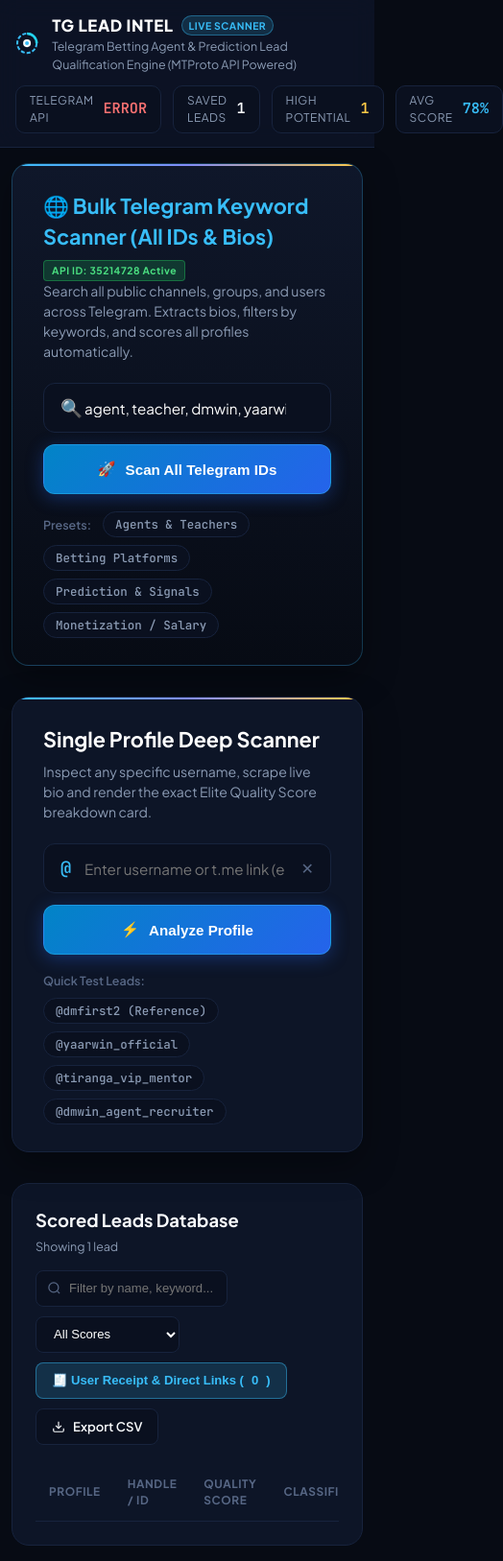
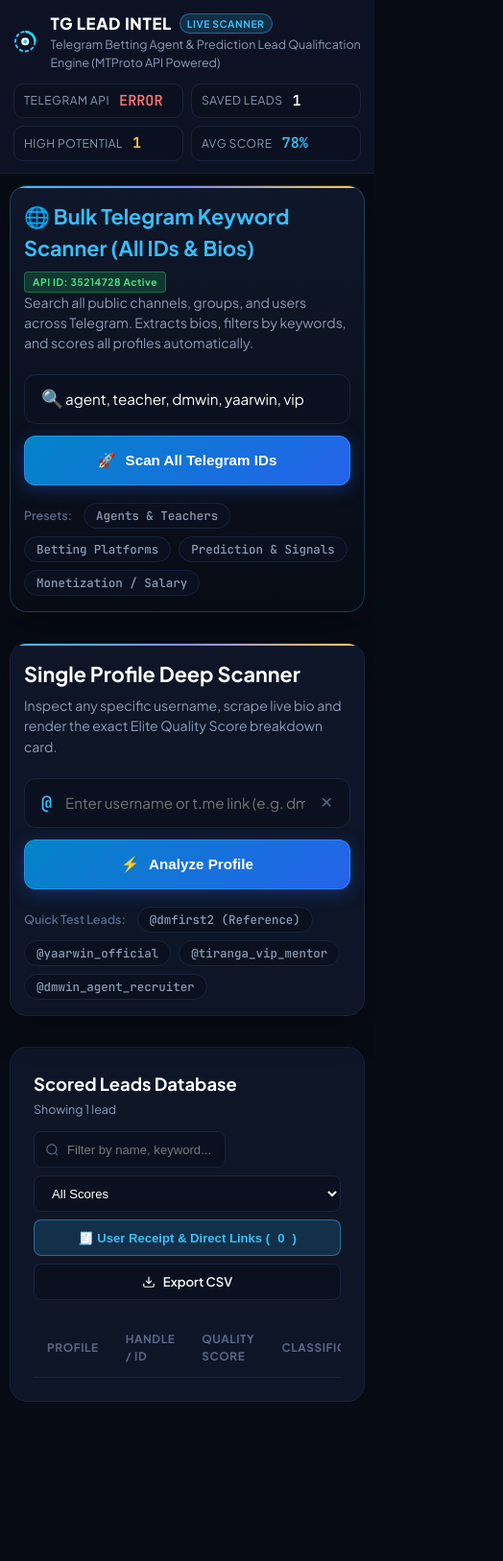
Before and after one commit to lordshiva09/tg-lead-intelligence, a website: page public/index.html in a window 390 px wide. Shown: the whole page at 96% size, 524 px wide, since content can reach past the window. After the commit the page ends 1473 px from the top, so only its background shows below. Drawn offline with Linux system fonts and the light colour scheme; no server answers.

Commit message:
feat: optimize responsive layout and touch interactions for mobile screens

```diff
--- a/public/css/style.css
+++ b/public/css/style.css
@@ -935,21 +935,59 @@ body {
 
 @media (max-width: 768px) {
   .top-nav {
-    padding: 0 16px;
+    padding: 12px 14px;
     height: auto;
-    padding-top: 14px;
-    padding-bottom: 14px;
     flex-direction: column;
-    align-items: flex-start;
+    align-items: stretch;
     gap: 12px;
   }
+  .nav-stats {
+    display: flex;
+    flex-wrap: wrap;
+    gap: 8px;
+    justify-content: space-between;
+  }
+  .stat-pill {
+    flex: 1 1 45%;
+    padding: 6px 10px;
+  }
   .main-container {
-    padding: 16px 12px;
+    padding: 12px 10px;
+  }
+  .scanner-card {
+    padding: 16px 14px;
   }
   .scan-bar {
     flex-direction: column;
   }
-  .btn-primary {
+  .btn-primary, .btn-secondary {
     justify-content: center;
+    width: 100%;
+  }
+  .crm-header {
+    flex-direction: column;
+    align-items: stretch;
+    gap: 12px;
+  }
+  .crm-actions {
+    flex-direction: column;
+    align-items: stretch;
+    gap: 8px;
+  }
+  .search-mini {
+    width: 100%;
+  }
+  .filter-select {
+    width: 100%;
+  }
+  /* Mobile Modal Optimization */
+  .modal-card {
+    max-width: 95vw !important;
+    width: 95vw !important;
+    padding: 18px 14px !important;
+    max-height: 90vh !important;
+  }
+  #receipt-list-container {
+    max-height: 52vh !important;
   }
 }
```
